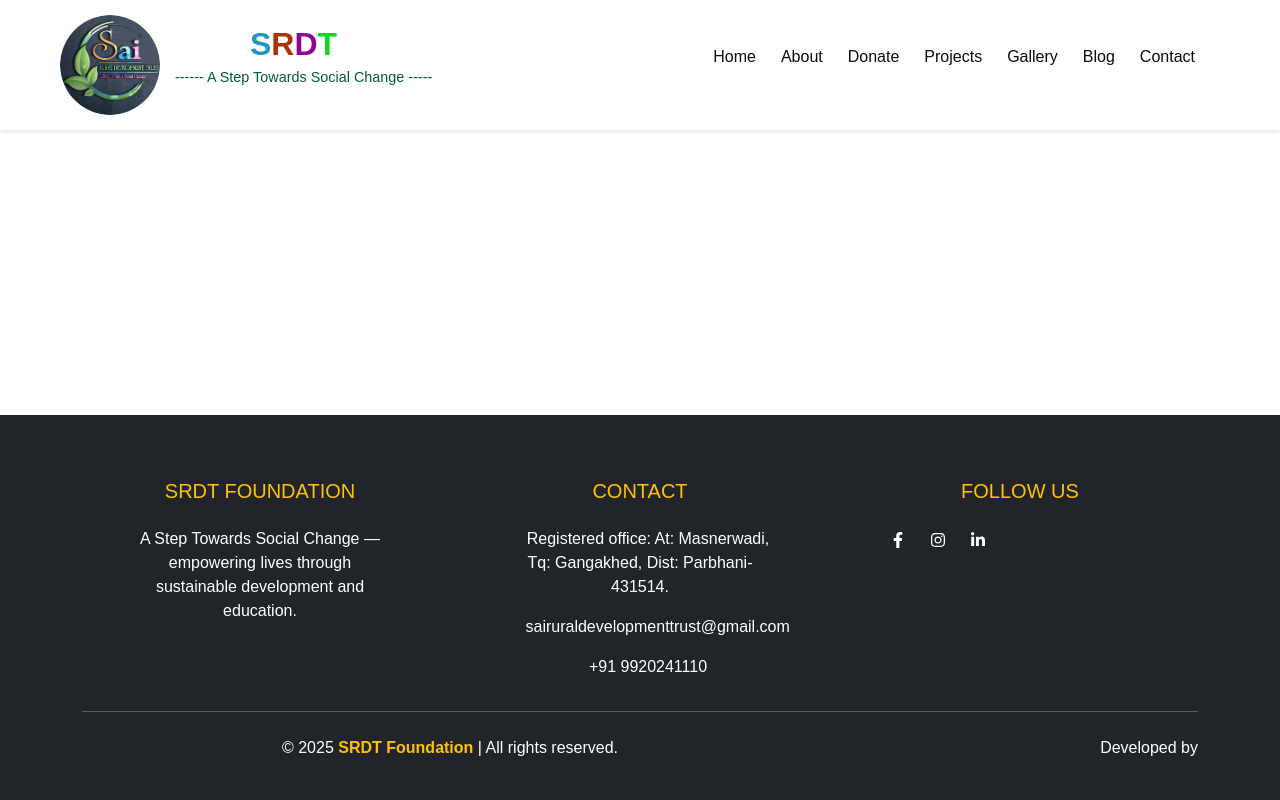
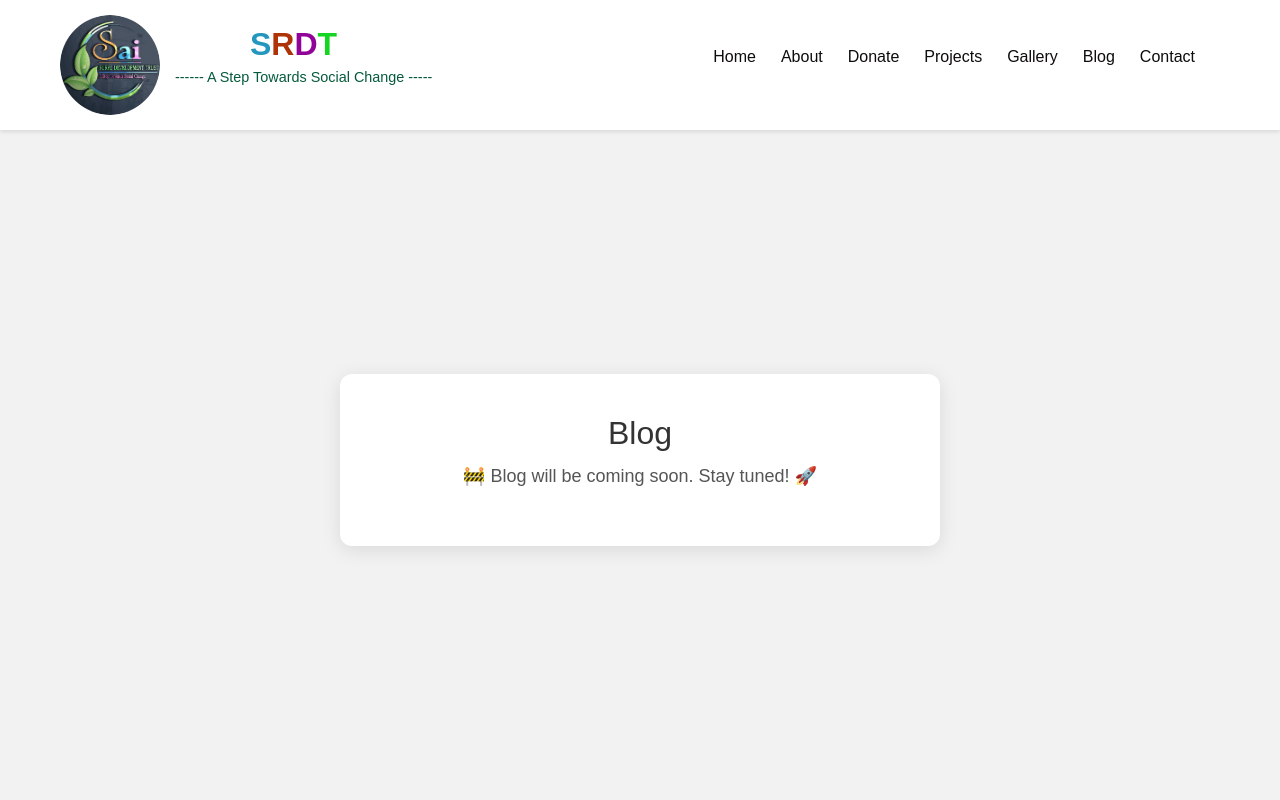
Before and after one commit to vaibhavkadsus/srdt_project, a React (Vite) app: page /blog in a window 1280 px wide. Shown: the top 800 px of the page. Built offline with nearby package versions, Linux system fonts and the light colour scheme.

Commit message:
blog update

```diff
--- a/src/Components/Blog.css
+++ b/src/Components/Blog.css
@@ -0,0 +1,40 @@
+.blog-wrapper {
+  display: flex;
+  justify-content: center;
+  align-items: center;
+  padding-top: 120px;
+  min-height: 100vh;
+  background-color: #f2f2f2;
+  text-align: center;
+  box-sizing: border-box;
+}
+
+.blog-message {
+  background: #fff;
+  padding: 40px 30px;
+  border-radius: 12px;
+  box-shadow: 0 4px 20px rgba(0, 0, 0, 0.1);
+  max-width: 600px;
+  width: 90%;
+}
+
+.blog-message h1 {
+  font-size: 32px;
+  color: #333;
+  margin-bottom: 10px;
+}
+
+.blog-message p {
+  font-size: 18px;
+  color: #555;
+}
+
+@media (max-width: 600px) {
+  .blog-message h1 {
+    font-size: 26px;
+  }
+
+  .blog-message p {
+    font-size: 16px;
+  }
+}
--- a/src/Components/Blog.jsx
+++ b/src/Components/Blog.jsx
@@ -1,9 +1,16 @@
-import React from 'react'
 
-function Blog() {
+import React from 'react';
+import './Blog.css';
+
+const Blog = () => {
   return (
-    <div>Blog</div>
-  )
-}
+    <div className="blog-wrapper">
+      <div className="blog-message">
+        <h1>Blog</h1>
+        <p>🚧 Blog will be coming soon. Stay tuned! 🚀</p>
+      </div>
+    </div>
+  );
+};
 
-export default Blog
+export default Blog;
```
